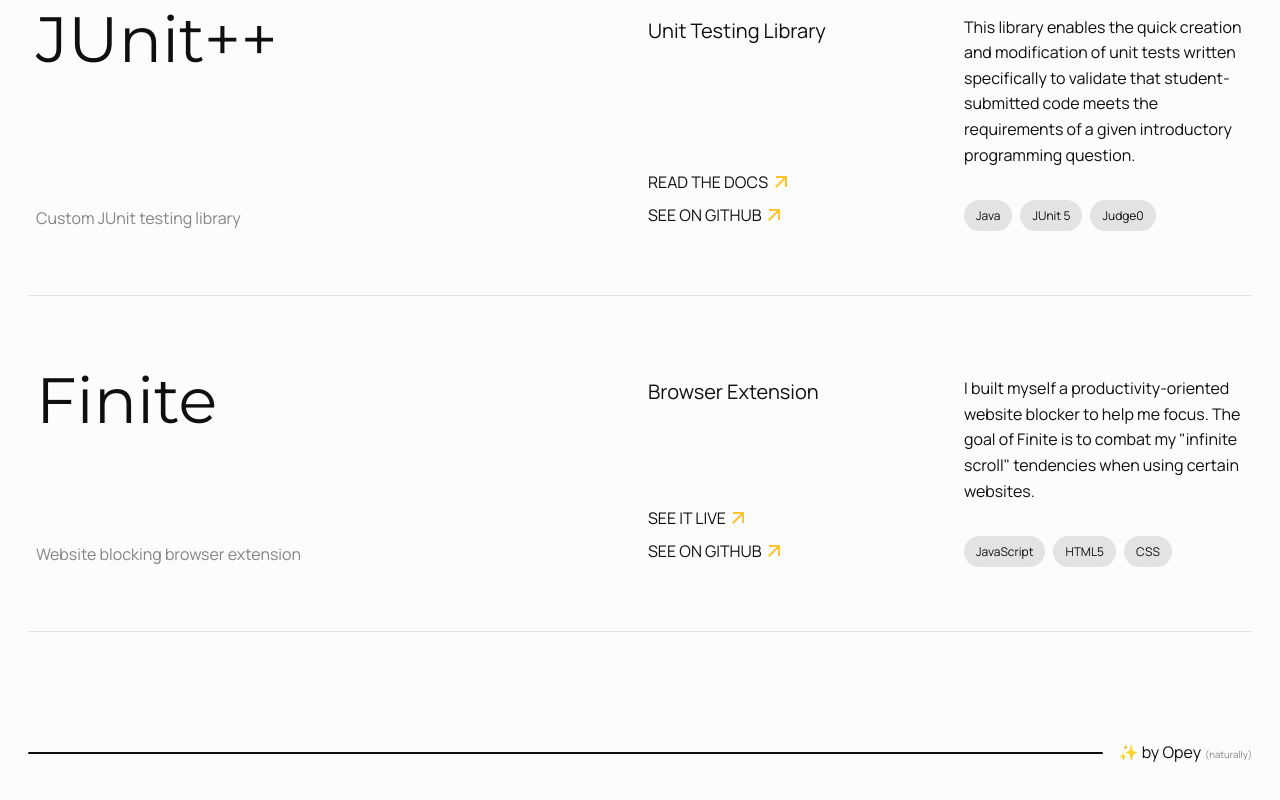
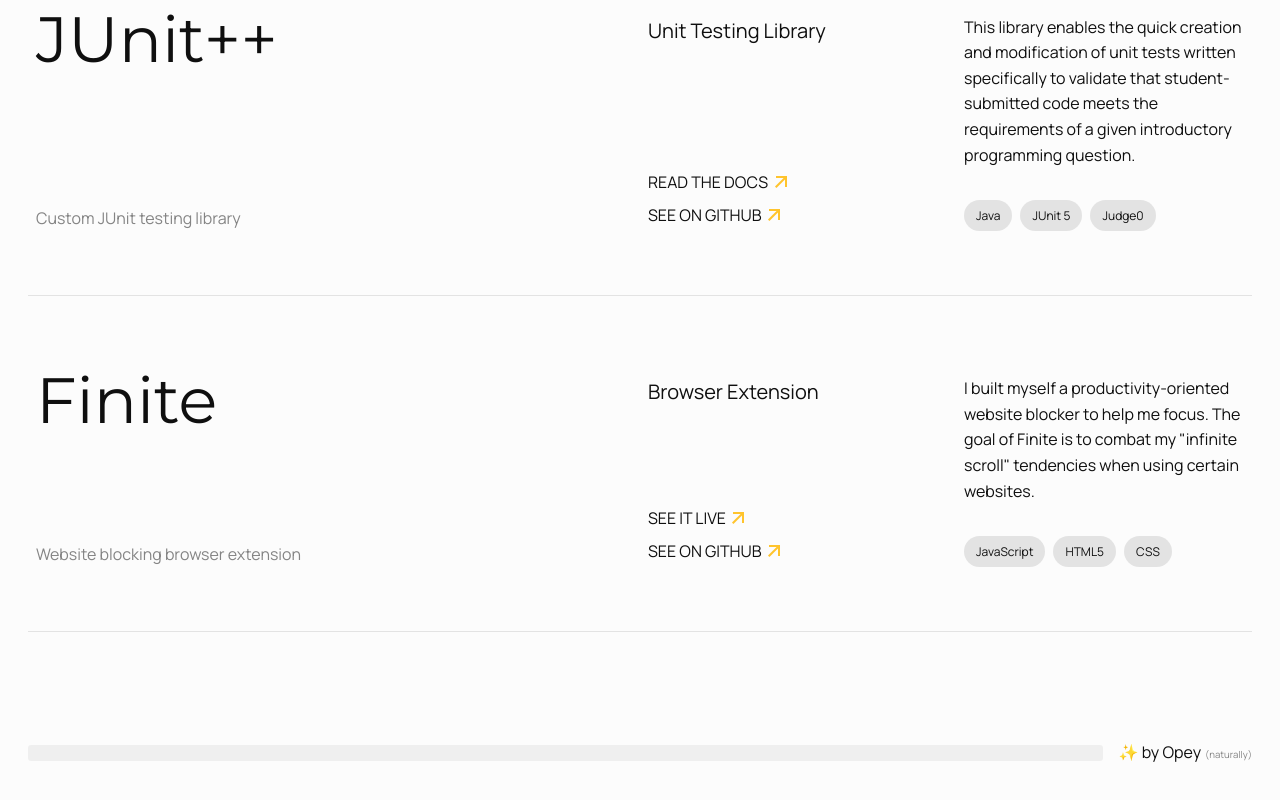
Before and after one commit to Opeyem1a/portfolio-v2, a Next.js app: page / in a window 1280 px wide. Shown: the part 2710-3510 px from the top of the page. Built offline with nearby package versions, Linux system fonts and the light colour scheme.

Commit message:
recolor footer

```diff
--- a/src/components/Footer/index.tsx
+++ b/src/components/Footer/index.tsx
@@ -33,7 +33,8 @@
 `
 
 const FooterLine = styled(Line)`
-  height: 0.1rem;
+  height: 1rem;
+  background-color: rgb(var(--color-dark-core) / 0.05);
 `
 
 const TextContainer = styled(FlexRow)`
```
